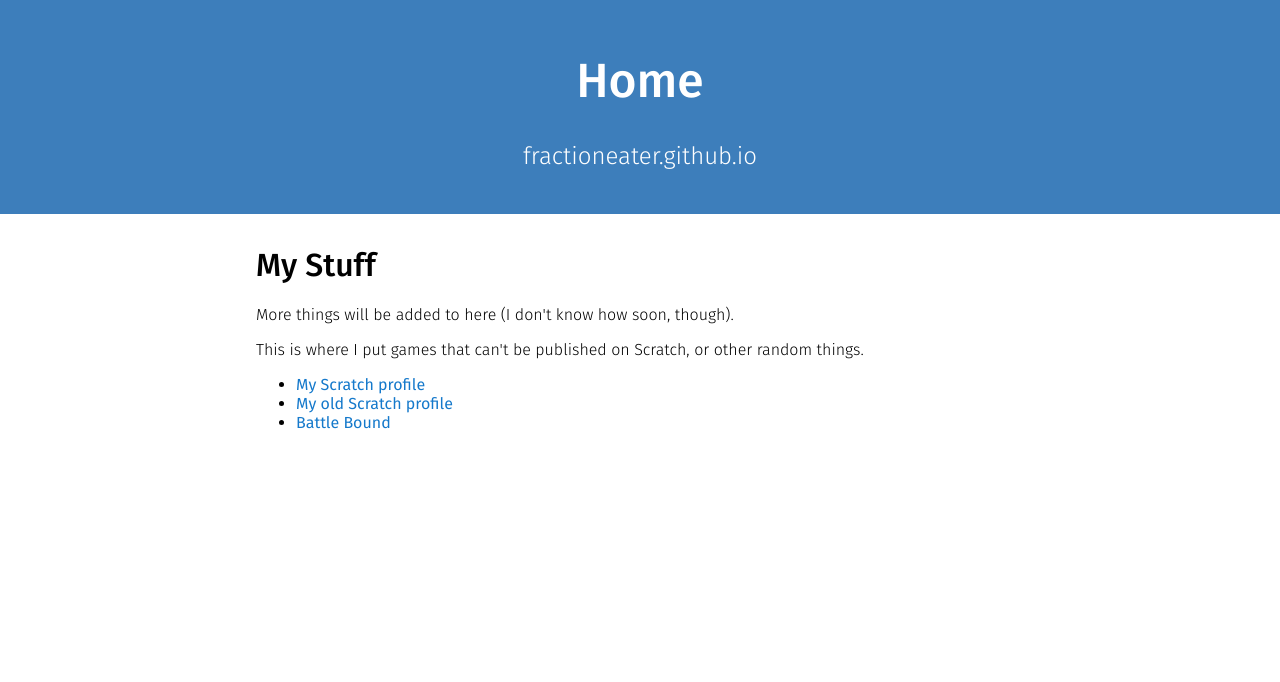
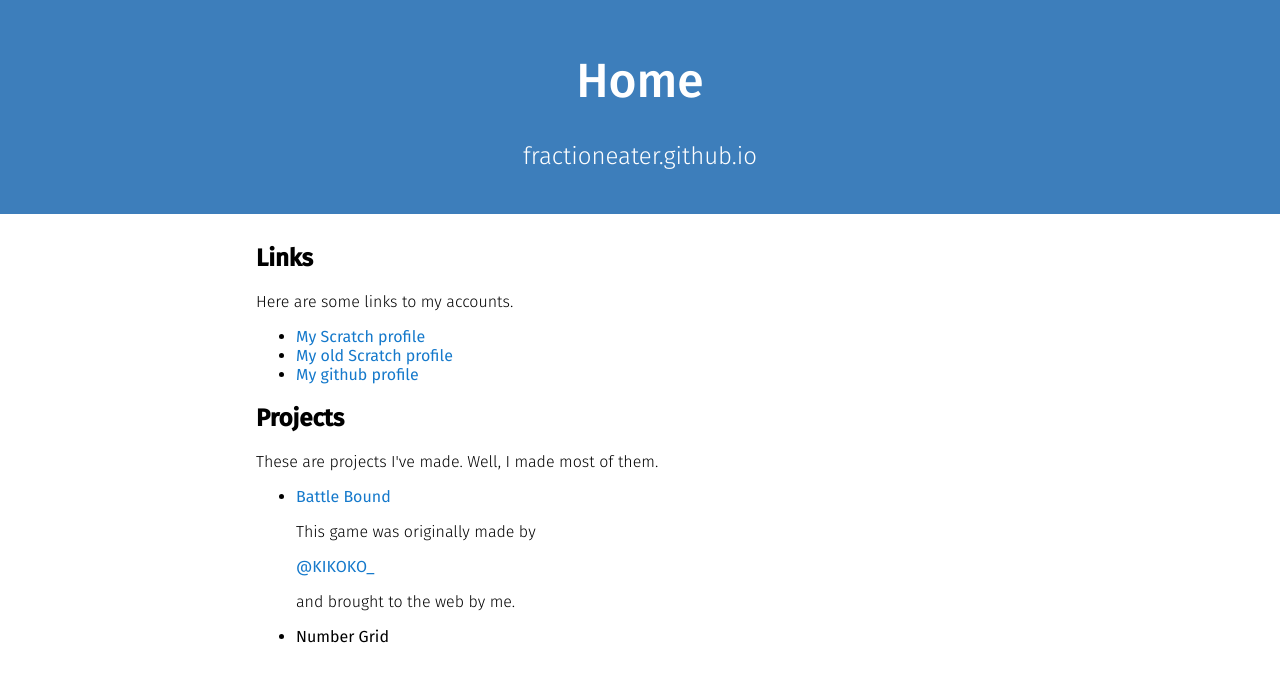
Before and after one commit to fractioneater/fractioneater.github.io, a plain HTML site: page index.html in a window 1280 px wide. Drawn offline with Linux system fonts and the light colour scheme.

Commit message:
Edit sections, add number-grid link

```diff
--- a/index.html
+++ b/index.html
@@ -14,13 +14,23 @@
     <p>fractioneater.github.io</p>
   </div>
   <div id="main">
-    <h1>My Stuff</h1>
-    <p>More things will be added to here (I don't know how soon, though).</p>
-    <p>This is where I put games that can't be published on Scratch, or other random things.</p>
+    <h2>Links</h2>
+    <p>Here are some links to my accounts.</p>
     <ul>
       <li><a href="https://scratch.mit.edu/users/fractioneater">My Scratch profile</a></li>
       <li><a href="https://scratch.mit.edu/users/mushroom62">My old Scratch profile</a></li>
-      <li><a href="https://fractioneater.github.io/battle-bound">Battle Bound</a></li>
+      <li><a href="https://github.com/fractioneater">My github profile</a></li>
+    </ul>
+    <h2>Projects</h2>
+    <p>These are projects I've made. Well, I made most of them.</p>
+    <ul>
+      <li>
+        <a href="https://fractioneater.github.io/battle-bound">Battle Bound</a>
+        <p>This game was originally made by</p>
+        <a href="https://scratch.mit.edu/users/KIKOKO_">@KIKOKO_</a>
+        <p>and brought to the web by me.</p>
+      </li>
+      <li><a href="https://fractioneater.github.io/number-grid"></a>Number Grid</li>
     </ul>
   </div>
 </body>
```
